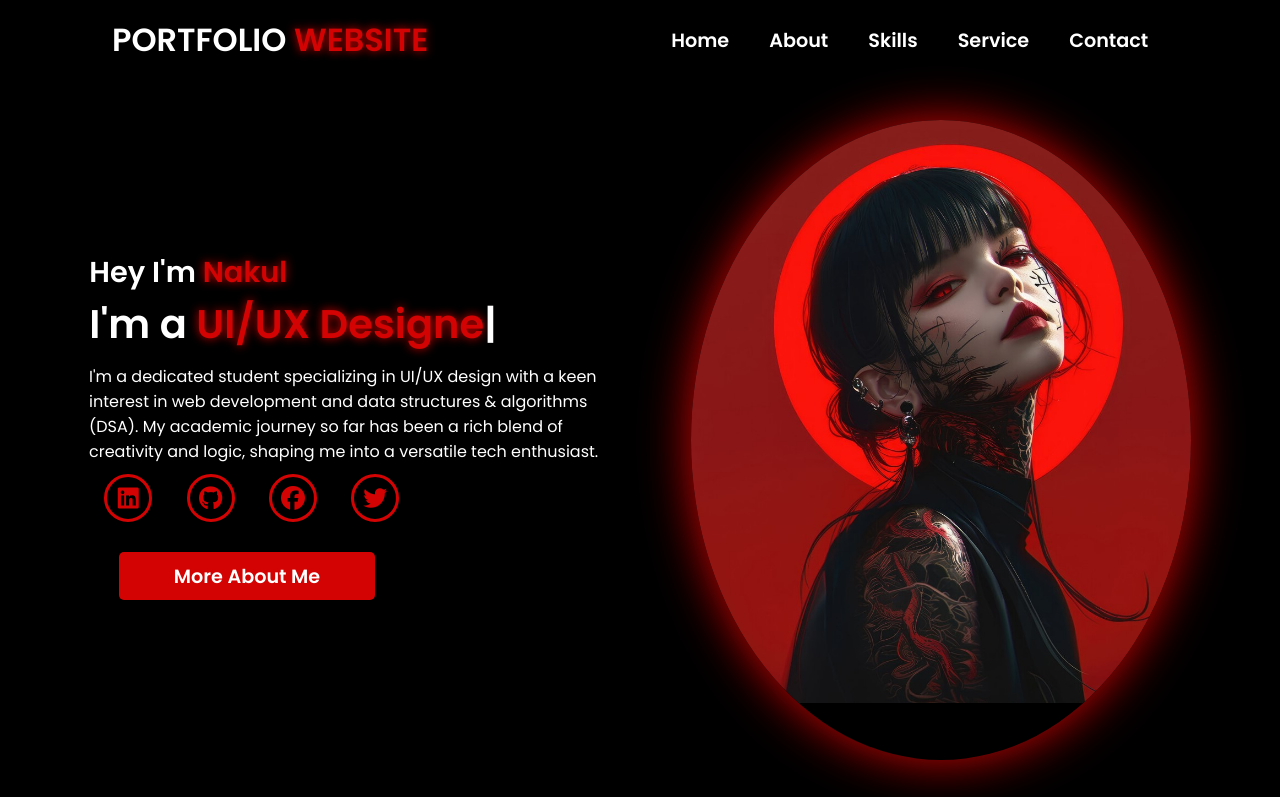
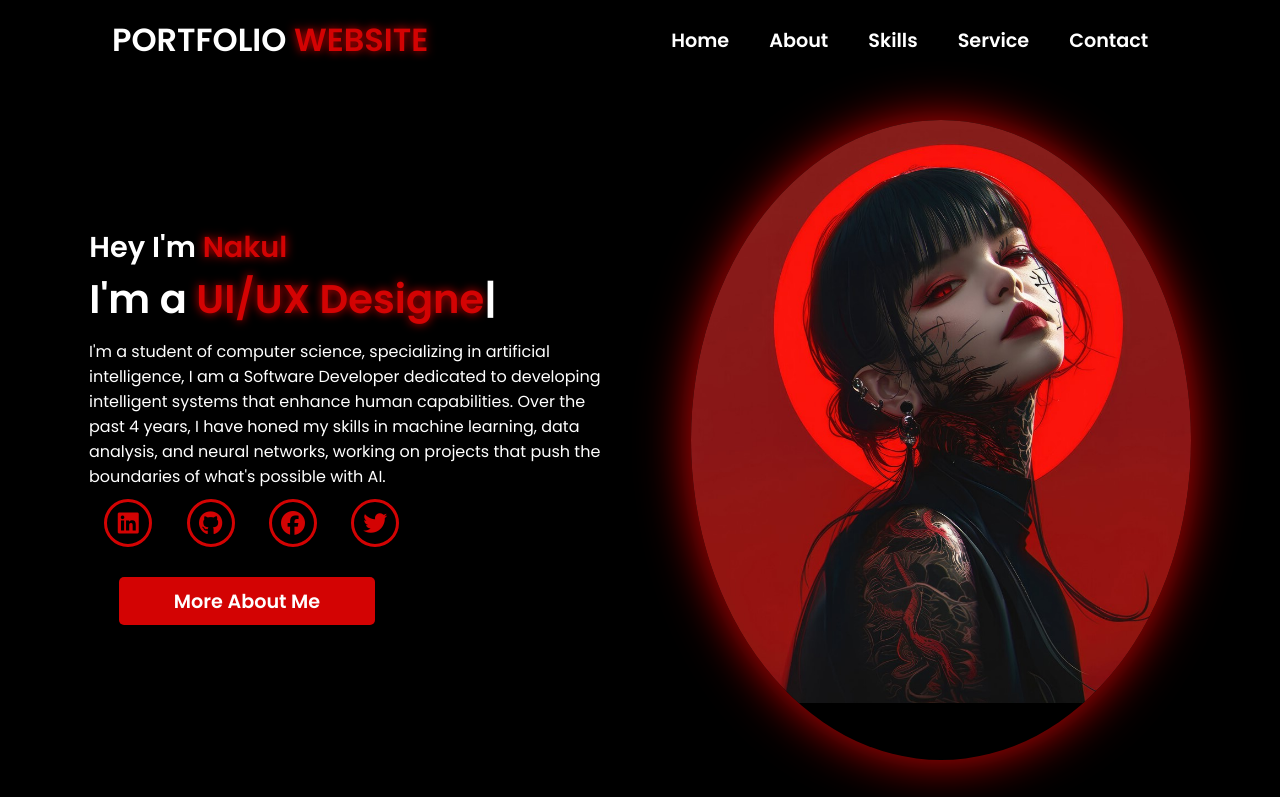
Before and after one commit to okaynakul/Portfolio-Website, a plain HTML site: page index.html in a window 1280 px wide. Shown: the top 797 px of the page. Drawn offline with nearby package versions, Linux system fonts and the light colour scheme.

Commit message:
Update index.html

```diff
--- a/index.html
+++ b/index.html
@@ -39,7 +39,7 @@
             <div class="content">
                 <h1 data-aos="fade-left" data-aos-duration="1500" data-aos-delay="700">Hey I'm <span>Nakul</span></h1>
                 <div data-aos="fade-right" data-aos-duration="1500" data-aos-delay="900" class="typewriter">I'm a <span class="typewriter-text"></span><label for="">|</label></div>
-                <p data-aos="flip-down" data-aos-duration="1500" data-aos-delay="1100">I'm a dedicated student specializing in UI/UX design with a keen interest in web development and data structures & algorithms (DSA). My academic journey so far has been a rich blend of creativity and logic, shaping me into a versatile tech enthusiast.</p>
+                <p data-aos="flip-down" data-aos-duration="1500" data-aos-delay="1100">I'm a student of computer science, specializing in artificial intelligence, I am a Software Developer dedicated to developing intelligent systems that enhance human capabilities. Over the past 4 years, I have honed my skills in machine learning, data analysis, and neural networks, working on projects that push the boundaries of what's possible with AI.</p>
                 <div class="social-links">
                     <a data-aos="fade-up" data-aos-duration="1500" data-aos-delay="1300"><i class="fa-brands fa-linkedin"></i></a>
                     <a href="#" data-aos="fade-up" data-aos-duration="1500" data-aos-delay="1400"><i class="fa-brands fa-github"></i></a>
```
